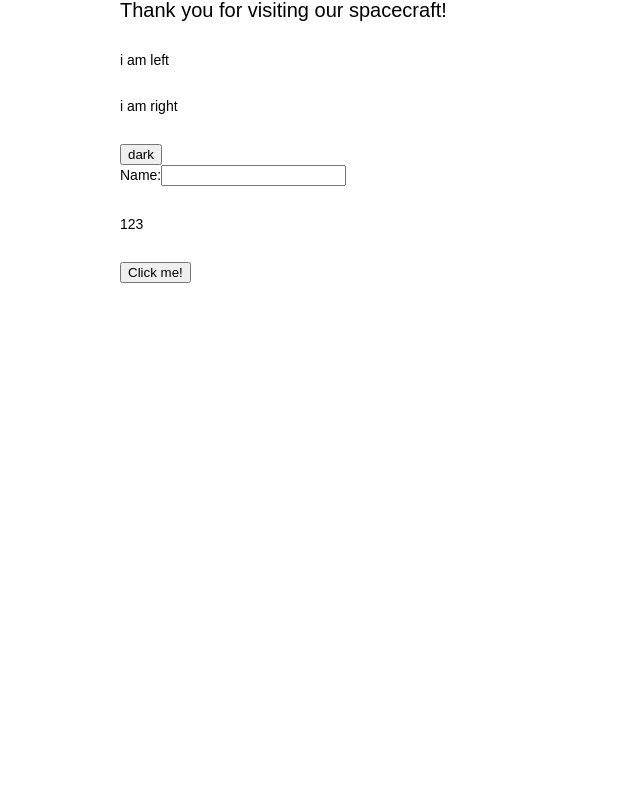
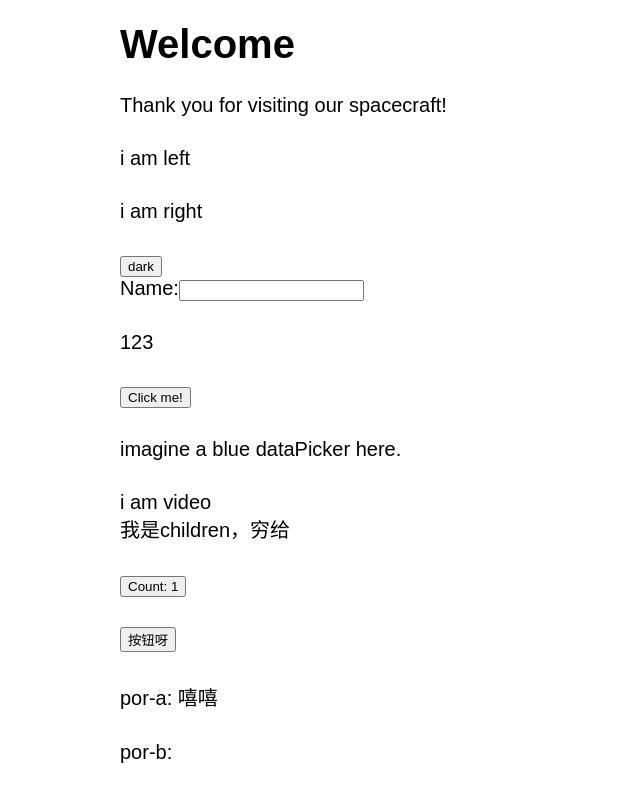
Before and after one commit to yuqibin/react-practice, a React (Create React App) app: page / in a window 1280 px wide. Shown: the part 1030-1832 px from the top of the page, without its empty margins (0-640 px from the left). Before the commit the page ends 1533 px from the top, so only its background shows below. Built offline with nearby package versions, Linux system fonts and the light colour scheme.

Commit message:
portal/性能优化/深入JSX

```diff
--- a/src/index.css
+++ b/src/index.css
@@ -2,6 +2,7 @@ body {
   font: 14px "Century Gothic", Futura, sans-serif;
   margin: 20px;
   padding: 0 0 200px 0;
+  font-size: 20px;
 }
 
 ol, ul {
@@ -66,3 +67,7 @@ ol, ul {
   font-size: 100px;
   color: red;
 }
+
+.ref-btn {
+  cursor: pointer;
+}
--- a/src/index.js
+++ b/src/index.js
@@ -1,15 +1,142 @@
-import React from 'react';
+import React, {Suspense} from 'react';
 import ReactDOM from 'react-dom';
 import './index.css';
-import {Suspense} from 'react'
 
 const DemoComponent = React.lazy(() => import('./components/demoComponent'));
 
 const ThemeContext = React.createContext('light')
 
+// Portals  子节点渲染到父节点以外的dom节点
+
+class PortasComp extends React.Component {
+  constructor (props) {
+    super(props)
+    this.state = {flag : false}
+  }
+  handleClick () {
+    this.setState(state => ({flag : !state.flag}))
+    console.log(this.state.flag)
+  }
+
+  render () {
+    return (<div>
+      <button onClick={() => this.handleClick()}>按钮呀</button>
+      <div className="por-a">
+        por-a: <PortasChildCom flag={this.state.flag}>嘻嘻</PortasChildCom>
+      </div>
+      <div className="por-b" id="PortasClildrenShow">
+        por-b:
+      </div>
+    </div>)
+  }
+}
+
+class PortasChildCom extends React.Component {
+  constructor (props) {
+    super(props)
+    this.el = document.createElement('span')
+  }
+
+  componentDidMount () {
+    document.getElementById('PortasClildrenShow').appendChild(this.el)
+  }
+
+  componentWillUnmount () {
+    document.getElementById('PortasClildrenShow').removeChild(this.el)
+  }
+
+  render() {
+    return this.props.flag ? ReactDOM.createPortal(this.props.children, this.el) : this.props.children
+  }
+}
+
+
+// 性能优化  -----------
+// 继承PureComponent
+class CounterButton extends React.PureComponent {
+  constructor (props) {
+    super(props)
+    this.state = {
+      count: 1
+    }
+  }
+
+  render () {
+    return (<button color={this.props.color}
+                    onClick={() => this.setState(state => ({count: state.count + 1}))}>
+                      Count: {this.state.count}
+                    </button>)
+  }
+}
+
+// -------深入jsx JSX是一种语法糖  方便写  本质
+
+// JSX 类型不能是一个表达式
+const jsxComps = {
+  photo: (props) => {
+    return (<div className="photo"> i am photo <br/> {props.children}  </div>)
+  },
+  video: (props) => {
+    return(<div className="video"> i am video <br/> {props.children}  </div>)
+  }
+}
+
+function JsxStory(props) {
+  const JxsComps = jsxComps[props.type]
+  return <JxsComps story={props.story}>我是children，穷给</JxsComps>
+}
+
+// 点语法  可构造性强
+const MyComponents = {
+  DatePicker: function DatePicker(props) {
+  return <div>imagine a {props.color} dataPicker here.</div>
+  }
+}
+
+function BlueDataPicker() {
+    return <MyComponents.DatePicker color="blue" />
+}
+
+//  高阶组件HOC
+const DataSource = {}
+// 此函数接收一个组件...返回一个新组件
+function withSubscription(WrappedComponent, selectData) {
+  // ...并返回另一个组件...
+  return class extends React.Component {
+    constructor(props) {
+      super(props);
+      this.handleChange = this.handleChange.bind(this);
+      this.state = {
+        data: selectData(DataSource, props)
+      };
+    }
+
+    componentDidMount() {
+      // ...负责订阅相关的操作...
+      DataSource.addChangeListener(this.handleChange);
+    }
+
+    componentWillUnmount() {
+      DataSource.removeChangeListener(this.handleChange);
+    }
+
+    handleChange() {
+      this.setState({
+        data: selectData(DataSource, this.props)
+      });
+    }
+
+    render() {
+      // ... 并使用新数据渲染被包装的组件!
+      // 请注意，我们可能还会传递其他属性
+      return <WrappedComponent data={this.state.data} {...this.props} />;
+    }
+  };
+}
+
 // Refs 转发
 const FancyButton = React.forwardRef((props, ref) => (
-  <button ref={ref} className="FancyButton">
+  <button className="ref-btn" ref={ref} onClick={props.onClick}>
     {props.children}
   </button>
 ));
@@ -17,16 +144,25 @@ class RefSPick extends React.Component {
   constructor (props) {
     super(props)
     this.state = {
-      ref: React.createRef()
+      ref: React.createRef(),
+      timeNumStr: new Date().getTime()
     }
   }
+
   clickMe () {
-    console.log(`ref: ${this.state.ref}`)
+    let ref = this.state.ref
+    ref.current.innerHTML = '改变了ref的current对应的DOM的内容' + (new Date().getTime() - this.state.timeNumStr)
+    this.setState({ref})
   }
+
+  componentDidMount () {
+    console.log('??', this.state.ref.current)
+  }
+
   render () {
-    const ref = React.createRef()
-    console.log('???', ref)
-    return(<FancyButton ref={this.state.ref} onClick={() => {this.clickMe()}}>Click me!</FancyButton>)
+    // const ref = React.createRef()
+    // console.log('???', ref)
+    return(<FancyButton ref={this.state.ref} className="66" onClick={() => this.clickMe()}>Click me!</FancyButton>)
   }
 }
 
@@ -577,6 +713,18 @@ class Game extends React.Component {
           <div className="demo">
             <RefSPick/>
           </div>
+          <div className="demo">
+            <BlueDataPicker/>
+          </div>
+          <div className="demo">
+            <JsxStory story="111" type="video">我是JsxStory的props.children</JsxStory>
+          </div>
+          <div className="demo">
+            <CounterButton/>
+          </div>
+          <div className="demo">
+            <PortasComp></PortasComp>
+          </div>
         </div>
       </div>
     );
```
